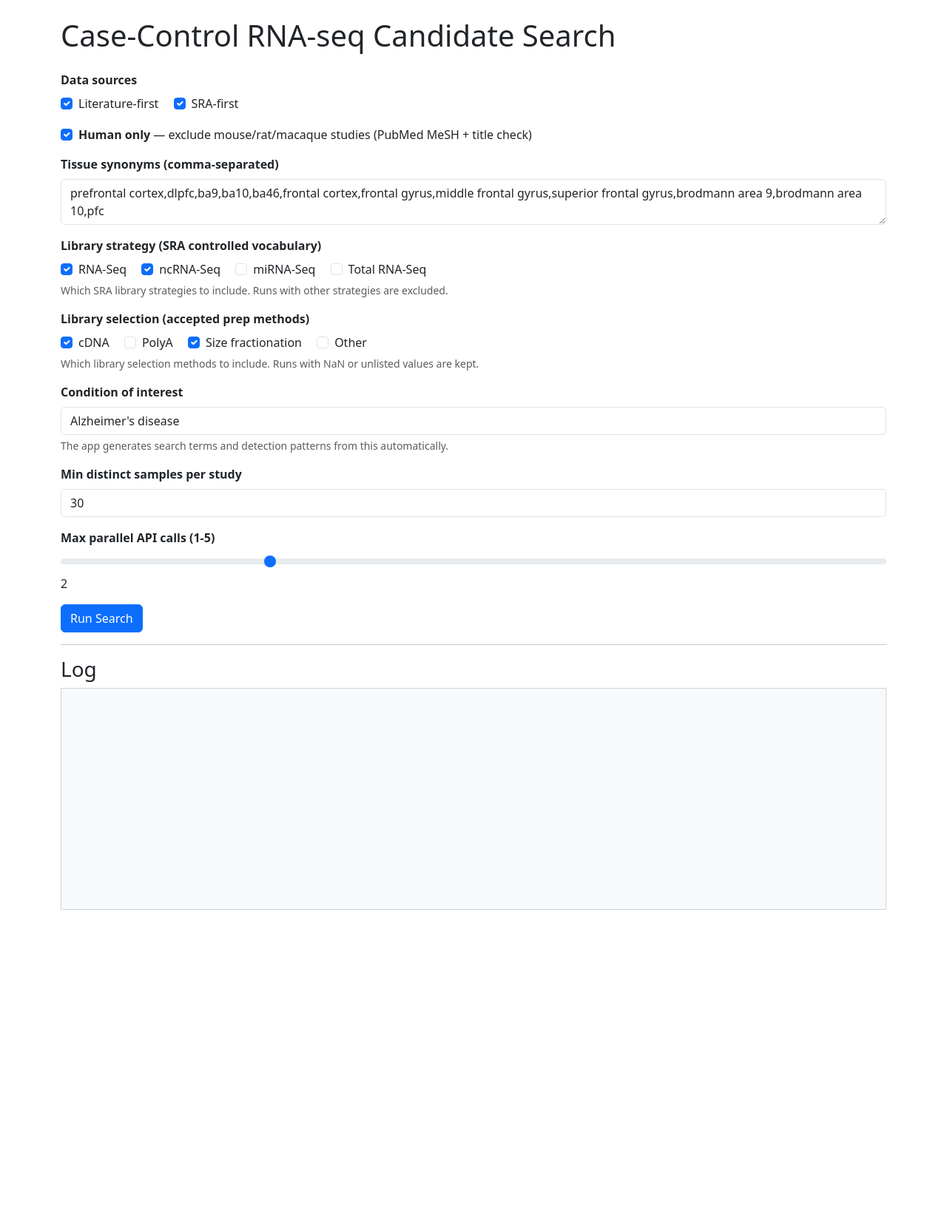
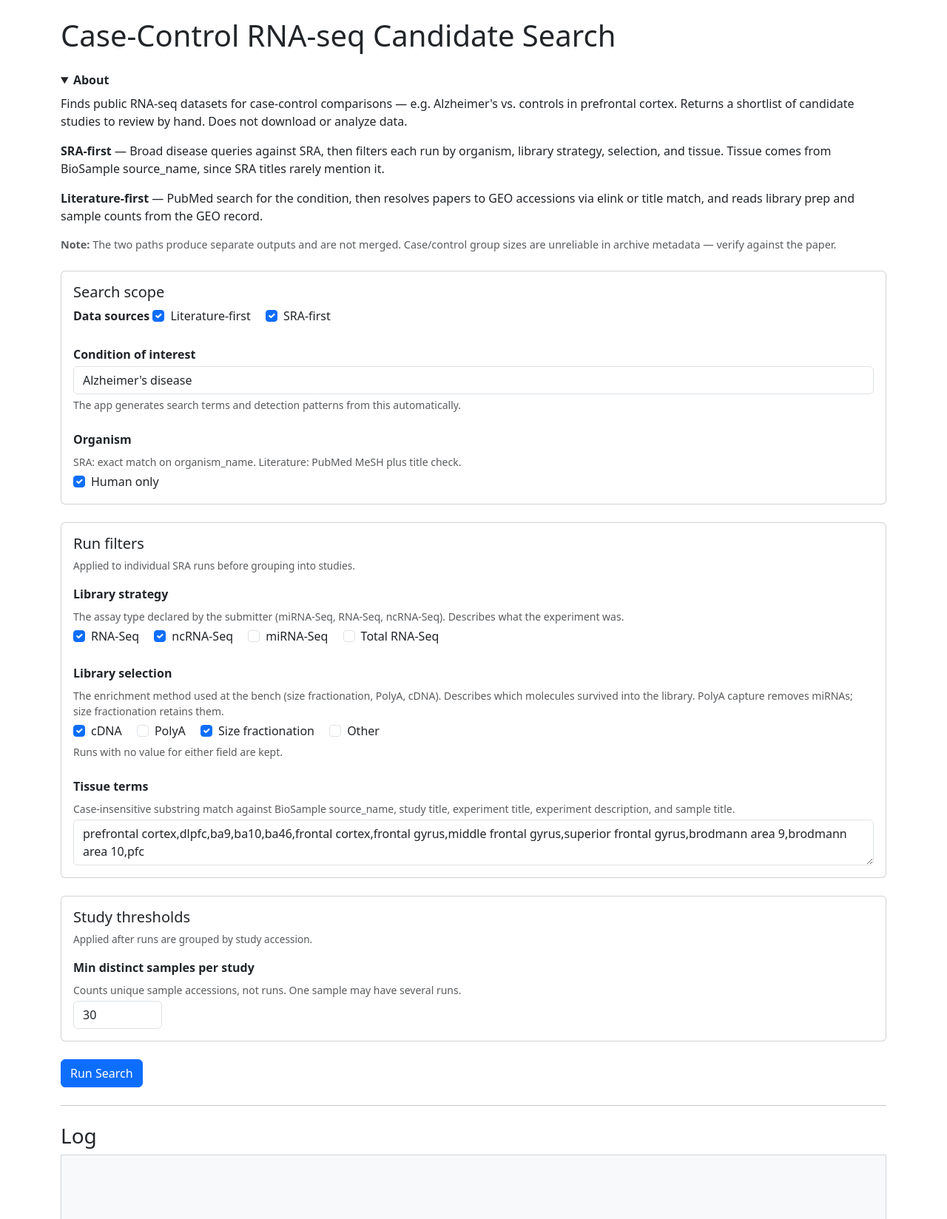
Before and after one commit to UFHCC-BCBSR/cb-AD-miRNA-dataset-search, a Flask app: page / in a window 1280 px wide. Shown: the top 1648 px of the page at 74% size. Before the commit the page ends 1230 px from the top, so only its background shows below. Run offline with Flask 3, Linux system fonts and the light colour scheme.

Commit message:
UI restructure: about block, three form sections, label fixes, pattern preview, summary panel, blank-field filter fix

```diff
--- a/app.py
+++ b/app.py
@@ -90,6 +90,25 @@ def start_pipeline(run_id, params):
 def index():
     return render_template('index.html')
 
+@app.route('/preview_patterns')
+def preview_patterns():
+    condition = request.args.get('condition', '')
+    tissue = request.args.get('tissue', '')
+    tissue_terms = [s.strip() for s in tissue.split(',') if s.strip()]
+    try:
+        import sys as _sys
+        _sys.path.insert(0, os.path.abspath(os.path.dirname(__file__)))
+        from ad_pfc_dataset_search import (
+            condition_to_sra_queries, condition_to_case_patterns)
+        from literature_first_search import condition_to_pubmed_query
+        return jsonify({
+            'sra_queries': condition_to_sra_queries(condition),
+            'case_patterns': condition_to_case_patterns(condition),
+            'pubmed_query': condition_to_pubmed_query(condition, tissue_terms),
+        })
+    except Exception as e:
+        return jsonify({'error': str(e)}), 500
+
 @app.route('/run', methods=['POST'])
 def run():
     data = request.get_json()
--- a/static/search.js
+++ b/static/search.js
@@ -2,8 +2,6 @@ const form = document.getElementById('searchForm');
 const logEl = document.getElementById('log');
 const downloadDiv = document.getElementById('downloadArea');
 const downloadLink = document.getElementById('downloadLink');
-const maxParallel = document.getElementById('maxParallel');
-const parallelVal = document.getElementById('parallelVal');
 const submitBtn = form.querySelector('button[type="submit"]');
 
 const cfgEl = document.getElementById('appConfig');
@@ -13,10 +11,97 @@ const BASE = cfgBase
     ? new URL(cfgBase.replace(/\/?$/, '/'), window.location.origin).href
     : new URL('.', window.location.href).href;
 
-maxParallel.addEventListener('input', () => {
-    parallelVal.textContent = maxParallel.value;
-});
+/* ---- Pattern preview (Task 4) ---- */
+const conditionEl = document.getElementById('condition');
+const tissueEl = document.getElementById('tissueSyn');
+const previewEl = document.getElementById('patternPreview');
+let previewTimer = null;
 
+function refreshPreview() {
+    const cond = conditionEl.value.trim();
+    if (!cond) { previewEl.style.display = 'none'; return; }
+    const tissue = tissueEl.value;
+    clearTimeout(previewTimer);
+    previewTimer = setTimeout(() => {
+        fetch(BASE + 'preview_patterns?condition=' + encodeURIComponent(cond)
+              + '&tissue=' + encodeURIComponent(tissue))
+        .then(r => { if (!r.ok) throw new Error(r.status); return r.json(); })
+        .then(data => {
+            document.getElementById('prevSra').textContent = data.sra_queries.join(' | ');
+            document.getElementById('prevCase').textContent = data.case_patterns.join(' | ');
+            document.getElementById('prevPubMed').textContent = data.pubmed_query;
+            previewEl.style.display = '';
+        })
+        .catch(() => { previewEl.style.display = 'none'; });
+    }, 300);
+}
+
+conditionEl.addEventListener('blur', refreshPreview);
+conditionEl.addEventListener('change', refreshPreview);
+tissueEl.addEventListener('blur', refreshPreview);
+tissueEl.addEventListener('change', refreshPreview);
+
+/* ---- Metrics parsing (Task 5) ---- */
+function parseMetrics(line) {
+    const panel = document.getElementById('summaryMetrics');
+    if (!panel) return;
+
+    // SRA: runs_deduped=N | after_human_rnaseq=N | after_tissue=N | final_datasets=N
+    const sraMatch = line.match(
+        /SRA:\s*runs_deduped=(\d+)\s*\|\s*after_human_rnaseq=(\d+)\s*\|\s*after_tissue=(\d+)\s*\|\s*final_datasets=(\d+)/
+    );
+    if (sraMatch) {
+        panel.innerHTML += '<div class="col-md-3 py-2">'
+            + '<div class="metric-val">' + sraMatch[1] + '</div>'
+            + '<div class="metric-label">Runs found</div></div>'
+            + '<div class="col-md-3 py-2">'
+            + '<div class="metric-val">' + sraMatch[2] + '</div>'
+            + '<div class="metric-label">After organism/strategy/selection</div></div>'
+            + '<div class="col-md-3 py-2">'
+            + '<div class="metric-val">' + sraMatch[3] + '</div>'
+            + '<div class="metric-label">After tissue match</div></div>'
+            + '<div class="col-md-3 py-2">'
+            + '<div class="metric-val">' + sraMatch[4] + '</div>'
+            + '<div class="metric-label">Final studies</div></div>';
+        document.getElementById('summaryPanel').style.display = '';
+    }
+
+    // SRA tissue blank fields
+    const tissueBlank = line.match(/tissue_blank_fields=(\d+)\s*\|\s*tissue_from_metadata=(\d+)/);
+    if (tissueBlank) {
+        panel.innerHTML += '<div class="col-md-6 py-2">'
+            + '<div class="metric-val">' + tissueBlank[1] + '</div>'
+            + '<div class="metric-label">Runs with blank tissue metadata</div></div>'
+            + '<div class="col-md-6 py-2">'
+            + '<div class="metric-val">' + tissueBlank[2] + '</div>'
+            + '<div class="metric-label">Runs with tissue from BioSample</div></div>';
+    }
+
+    // PubMed: papers_found=N | promising=N | ... | total_resolved=N/N (X%)
+    const pubMatch = line.match(
+        /PubMed:\s*papers_found=(\d+)\s*\|\s*promising=(\d+)\s*\|\s*elink_resolved=(\d+)\s*\|\s*fallback_resolved=(\d+)\s*\|\s*total_resolved=(\S+)/
+    );
+    if (pubMatch) {
+        panel.innerHTML += '<div class="col-md-2 py-2">'
+            + '<div class="metric-val">' + pubMatch[1] + '</div>'
+            + '<div class="metric-label">Papers found</div></div>'
+            + '<div class="col-md-2 py-2">'
+            + '<div class="metric-val">' + pubMatch[2] + '</div>'
+            + '<div class="metric-label">Promising</div></div>'
+            + '<div class="col-md-2 py-2">'
+            + '<div class="metric-val">' + pubMatch[3] + '</div>'
+            + '<div class="metric-label">Elink resolved</div></div>'
+            + '<div class="col-md-2 py-2">'
+            + '<div class="metric-val">' + pubMatch[4] + '</div>'
+            + '<div class="metric-label">Fallback resolved</div></div>'
+            + '<div class="col-md-4 py-2">'
+            + '<div class="metric-val">' + pubMatch[5] + '</div>'
+            + '<div class="metric-label">Total GEO resolved</div></div>';
+        document.getElementById('summaryPanel').style.display = '';
+    }
+}
+
+/* ---- Polling ---- */
 function poll(runId) {
     fetch(BASE + 'poll/' + runId)
     .then(r => {
@@ -34,6 +119,7 @@ function poll(runId) {
                 submitBtn.textContent = 'Run Search';
                 return;
             }
+            parseMetrics(line);
             logEl.textContent += line + '\n';
             logEl.scrollTop = logEl.scrollHeight;
         }
@@ -48,12 +134,15 @@ function poll(runId) {
     });
 }
 
+/* ---- Submit ---- */
 form.addEventListener('submit', e => {
     e.preventDefault();
     logEl.textContent = `BASE URL: ${BASE}\n`;
     downloadDiv.classList.add('hidden');
+    document.getElementById('summaryMetrics').innerHTML = '';
+    document.getElementById('summaryPanel').style.display = 'none';
     submitBtn.disabled = true;
-    submitBtn.textContent = 'Running…';
+    submitBtn.textContent = 'Running\u2026';
 
     function checkedValues(name) {
         return [...document.querySelectorAll(`input[name="${name}"]:checked`)].map(el => el.value);
@@ -63,12 +152,12 @@ form.addEventListener('submit', e => {
         srcLit: document.getElementById('srcLit').checked,
         srcSra: document.getElementById('srcSra').checked,
         humanOnly: document.getElementById('humanOnly').checked,
-        tissueSyn: document.getElementById('tissueSyn').value,
+        tissueSyn: tissueEl.value,
         libStrategy: checkedValues('libStrategy'),
         libSelection: checkedValues('libSelection'),
-        condition: document.getElementById('condition').value,
+        condition: conditionEl.value,
         minTotal: document.getElementById('minTotal').value,
-        maxParallel: maxParallel.value
+        maxParallel: 2
     };
 
     fetch(BASE + 'run', {
--- a/templates/index.html
+++ b/templates/index.html
@@ -2,39 +2,88 @@
 <html lang="en">
 <head>
     <meta charset="UTF-8">
-    <title>Case‑Control RNA‑seq Candidate Search</title>
+    <title>Case&#8209;Control RNA&#8209;seq Candidate Search</title>
     <link rel="stylesheet" href="https://cdn.jsdelivr.net/npm/bootstrap@5.3.2/dist/css/bootstrap.min.css">
     <style>
         #log { height: 300px; overflow-y: scroll; background:#f8f9fa; padding:10px; border:1px solid #ced4da; }
         .hidden { display:none; }
+        #patternPreview { font-size: 13px; }
+        #summaryPanel .metric-val { font-size: 1.5rem; font-weight: 700; }
+        #summaryPanel .metric-label { font-size: 0.8rem; color: #6c757d; }
     </style>
 </head>
 <body class="container py-4">
-    <h1 class="mb-4">Case‑Control RNA‑seq Candidate Search</h1>
+    <h1 class="mb-4">Case&#8209;Control RNA&#8209;seq Candidate Search</h1>
+
+    <details open class="mb-3">
+        <summary class="fw-bold" style="cursor:pointer">About</summary>
+        <div class="mt-2">
+            <p>Finds public RNA-seq datasets for case-control comparisons &mdash; e.g. Alzheimer's
+            vs. controls in prefrontal cortex. Returns a shortlist of candidate studies to
+            review by hand. Does not download or analyze data.</p>
+            <p><strong>SRA-first</strong> &mdash; Broad disease queries against SRA, then filters each run by
+            organism, library strategy, selection, and tissue. Tissue comes from BioSample
+            source_name, since SRA titles rarely mention it.</p>
+            <p><strong>Literature-first</strong> &mdash; PubMed search for the condition, then resolves papers to
+            GEO accessions via elink or title match, and reads library prep and sample
+            counts from the GEO record.</p>
+        </div>
+    </details>
+    <p class="text-muted mb-4" style="font-size:0.9rem"><strong>Note:</strong> The two paths produce separate outputs and are not merged. Case/control
+    group sizes are unreliable in archive metadata &mdash; verify against the paper.</p>
+
     <form id="searchForm">
-        <div class="mb-3">
-            <p class="form-label fw-bold mb-2"><strong>Data sources</strong></p>
+
+        <!-- Section 1: Search scope -->
+        <div class="card mb-4">
+            <div class="card-body">
+                <h5 class="card-title">Search scope</h5>
+                <div class="mb-4">
+                    <label class="form-label fw-bold mb-1">Data sources</label>
                     <div class="form-check form-check-inline">
                         <input class="form-check-input" type="checkbox" id="srcLit" name="srcLit" checked>
-                <label class="form-check-label" for="srcLit">Literature‑first</label>
+                        <label class="form-check-label" for="srcLit">Literature&#8209;first</label>
                     </div>
                     <div class="form-check form-check-inline">
                         <input class="form-check-input" type="checkbox" id="srcSra" name="srcSra" checked>
-                <label class="form-check-label" for="srcSra">SRA‑first</label>
+                        <label class="form-check-label" for="srcSra">SRA&#8209;first</label>
                     </div>
                 </div>
-        <div class="mb-3">
+
+                <div class="mb-4">
+                    <label class="form-label fw-bold mb-1" for="condition">Condition of interest</label>
+                    <input type="text" class="form-control" id="condition"
+                           placeholder="e.g., Alzheimer&#39;s disease, breast cancer"
+                           value="Alzheimer's disease">
+                    <div class="form-text">The app generates search terms and detection patterns from this automatically.</div>
+                    <div id="patternPreview" class="mt-2 p-2 bg-light border rounded font-monospace small" style="display:none">
+                        <div><strong>SRA queries:</strong> <span id="prevSra"></span></div>
+                        <div><strong>Case patterns:</strong> <span id="prevCase"></span></div>
+                        <div><strong>PubMed query:</strong> <span id="prevPubMed" class="text-break"></span></div>
+                        <div><strong>Control patterns &rarr; </strong><span id="prevControl" class="text-danger">none generated</span></div>
+                    </div>
+                </div>
+
+                <div class="mb-0">
+                    <label class="form-label fw-bold mb-1">Organism</label>
+                    <div class="form-text mb-1">SRA: exact match on organism_name. Literature: PubMed MeSH plus title check.</div>
                     <div class="form-check">
                         <input class="form-check-input" type="checkbox" id="humanOnly" name="humanOnly" checked>
-                <label class="form-check-label" for="humanOnly"><strong>Human only</strong> — exclude mouse/rat/macaque studies (PubMed MeSH + title check)</label>
+                        <label class="form-check-label" for="humanOnly">Human only</label>
                     </div>
                 </div>
-        <div class="mb-3">
-            <label class="form-label" for="tissueSyn"><strong>Tissue synonyms (comma‑separated)</strong></label>
-            <textarea class="form-control" id="tissueSyn" rows="2">prefrontal cortex,dlpfc,ba9,ba10,ba46,frontal cortex,frontal gyrus,middle frontal gyrus,superior frontal gyrus,brodmann area 9,brodmann area 10,pfc</textarea>
             </div>
-        <div class="mb-3">
-            <p class="form-label fw-bold mb-2"><strong>Library strategy (SRA controlled vocabulary)</strong></p>
+        </div>
+
+        <!-- Section 2: Run filters -->
+        <div class="card mb-4">
+            <div class="card-body">
+                <h5 class="card-title">Run filters</h5>
+                <p class="text-muted mb-3" style="font-size:0.85rem">Applied to individual SRA runs before grouping into studies.</p>
+
+                <div class="mb-4">
+                    <label class="form-label fw-bold mb-1">Library strategy</label>
+                    <div class="form-text mb-1">The assay type declared by the submitter (miRNA-Seq, RNA-Seq, ncRNA-Seq). Describes what the experiment was.</div>
                     <div class="form-check form-check-inline">
                         <input class="form-check-input" type="checkbox" name="libStrategy" id="libStratRNA" value="RNA-Seq" checked>
                         <label class="form-check-label" for="libStratRNA">RNA-Seq</label>
@@ -51,10 +100,11 @@
                         <input class="form-check-input" type="checkbox" name="libStrategy" id="libStratTotal" value="Total RNA-Seq">
                         <label class="form-check-label" for="libStratTotal">Total RNA-Seq</label>
                     </div>
-            <div class="form-text">Which SRA library strategies to include. Runs with other strategies are excluded.</div>
                 </div>
-        <div class="mb-3">
-            <p class="form-label fw-bold mb-2"><strong>Library selection (accepted prep methods)</strong></p>
+
+                <div class="mb-4">
+                    <label class="form-label fw-bold mb-1">Library selection</label>
+                    <div class="form-text mb-1">The enrichment method used at the bench (size fractionation, PolyA, cDNA). Describes which molecules survived into the library. PolyA capture removes miRNAs; size fractionation retains them.</div>
                     <div class="form-check form-check-inline">
                         <input class="form-check-input" type="checkbox" name="libSelection" id="libSelCdna" value="cDNA" checked>
                         <label class="form-check-label" for="libSelCdna">cDNA</label>
@@ -71,26 +121,39 @@
                         <input class="form-check-input" type="checkbox" name="libSelection" id="libSelOther" value="other">
                         <label class="form-check-label" for="libSelOther">Other</label>
                     </div>
-            <div class="form-text">Which library selection methods to include. Runs with NaN or unlisted values are kept.</div>
+                    <div class="form-text">Runs with no value for either field are kept.</div>
                 </div>
-        <div class="mb-3">
-            <label class="form-label" for="condition"><strong>Condition of interest</strong></label>
-            <input type="text" class="form-control" id="condition" placeholder="e.g., Alzheimer&#39;s disease, breast cancer" value="Alzheimer's disease">
-            <div class="form-text">The app generates search terms and detection patterns from this automatically.</div>
+
+                <div class="mb-0">
+                    <label class="form-label fw-bold mb-1" for="tissueSyn">Tissue terms</label>
+                    <div class="form-text mb-1">Case-insensitive substring match against BioSample source_name, study title,
+                        experiment title, experiment description, and sample title.</div>
+                    <textarea class="form-control" id="tissueSyn" rows="2">prefrontal cortex,dlpfc,ba9,ba10,ba46,frontal cortex,frontal gyrus,middle frontal gyrus,superior frontal gyrus,brodmann area 9,brodmann area 10,pfc</textarea>
                 </div>
-        <div class="mb-3">
-            <label class="form-label" for="minTotal"><strong>Min distinct samples per study</strong></label>
-            <input type="number" class="form-control" id="minTotal" value="30" min="0">
             </div>
-        <div class="mb-3">
-            <label class="form-label" for="maxParallel"><strong>Max parallel API calls (1‑5)</strong></label>
-            <input type="range" class="form-range" id="maxParallel" min="1" max="5" value="2">
-            <span id="parallelVal">2</span>
         </div>
+
+        <!-- Section 3: Study thresholds -->
+        <div class="card mb-4">
+            <div class="card-body">
+                <h5 class="card-title">Study thresholds</h5>
+                <p class="text-muted mb-3" style="font-size:0.85rem">Applied after runs are grouped by study accession.</p>
+                <div class="mb-0">
+                    <label class="form-label fw-bold mb-1" for="minTotal">Min distinct samples per study</label>
+                    <div class="form-text mb-1">Counts unique sample accessions, not runs. One sample may have several runs.</div>
+                    <input type="number" class="form-control" id="minTotal" value="30" min="0" style="max-width:120px">
+                </div>
+            </div>
+        </div>
+
         <button type="submit" class="btn btn-primary">Run Search</button>
     </form>
 
-    <hr>
+    <hr class="my-4">
+    <div id="summaryPanel" class="mb-3 p-3 border rounded" style="display:none">
+        <h5>Results</h5>
+        <div class="row text-center" id="summaryMetrics"></div>
+    </div>
     <h3>Log</h3>
     <pre id="log"></pre>
     <div id="downloadArea" class="mt-3 hidden">
```
Also changed, not shown: ad_pfc_dataset_search.py (+7 -2 lines). Lines whose indentation alone changed are shown as unchanged.
